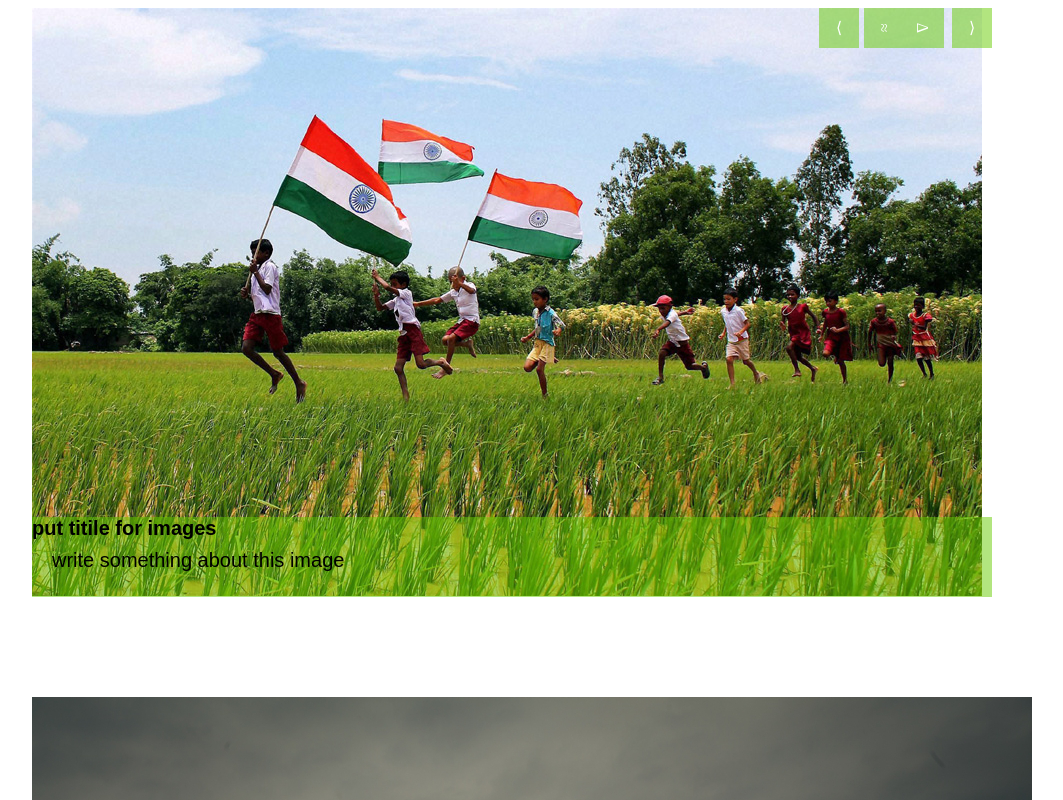
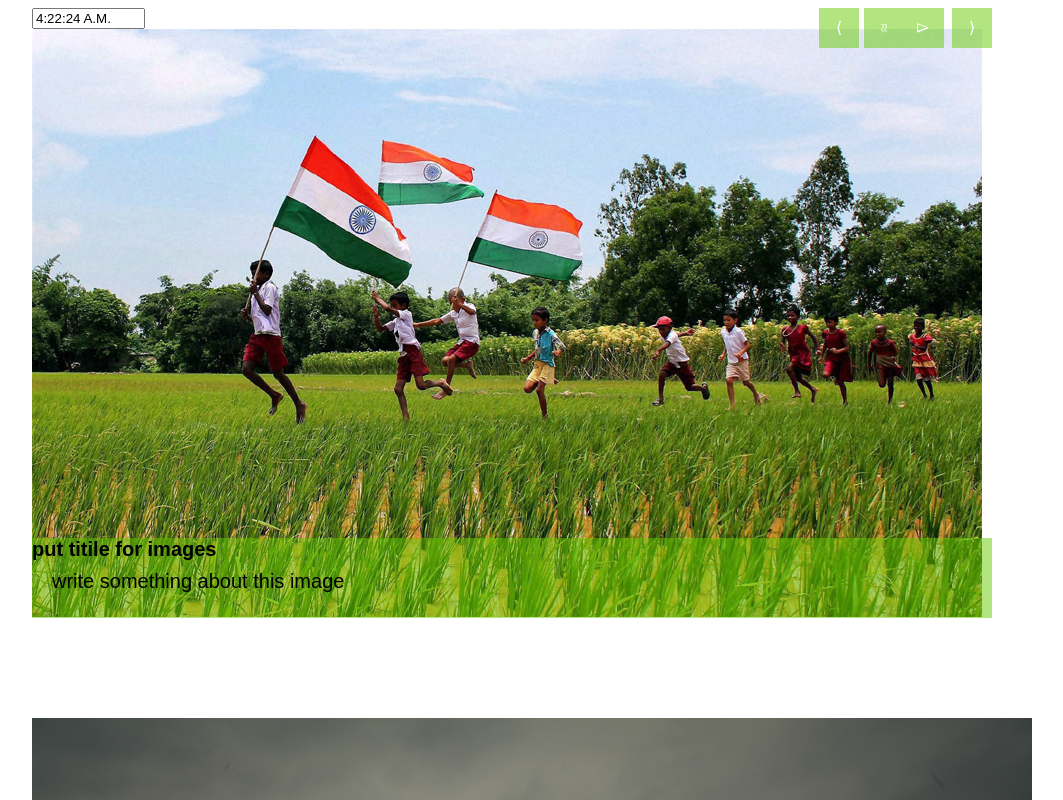
Before and after one commit to subhajit007/jquery_slider, a plain HTML site: page index.html in a window 1280 px wide. Shown: the top 800 px of the page, without its empty margins (128-1191 px from the left). Drawn offline with Linux system fonts and the light colour scheme.

Commit message:
clock added

```diff
--- a/index.html
+++ b/index.html
@@ -14,6 +14,48 @@
 <div id = "play">&Delta;</div>
 <div id = "next">&rang;</div>
 <div id = "prev">&lang;</div>
+<SCRIPT LANGUAGE="JavaScript">
+<!--  Clock --
+var timerID = null
+var timerRunning = false
+
+function stopclock(){
+    if(timerRunning)
+        clearTimeout(timerID)
+    timerRunning = false
+}
+
+function startclock(){
+    stopclock()
+    showtime()
+}
+
+function showtime(){
+    var now = new Date()
+    var hours = now.getHours()
+    var minutes = now.getMinutes()
+    var seconds = now.getSeconds()
+    var timeValue = "" + ((hours > 12) ? hours - 12 : hours)
+    timeValue  += ((minutes < 10) ? ":0" : ":") + minutes
+    timeValue  += ((seconds < 10) ? ":0" : ":") + seconds
+    timeValue  += (hours >= 12) ? " P.M." : " A.M."
+    document.clock.face.value = timeValue
+    timerID = setTimeout("showtime()",1000)
+    timerRunning = true
+}
+//-->
+</SCRIPT>
+<BODY onLoad="startclock()">
+<!-------------------------------------------------------------------------------------------->
+<form name="clock" onSubmit="0">
+<INPUT TYPE="text" NAME="face" SIZE=11 VALUE ="....Initializing....">
+</form>
+
+
+
+</body>
+
+</htmml>
 <!-- Symbols end -->
 <!-- Slider area starts -->
     <div id = "slider">
@@ -148,5 +190,5 @@ $(function(){
 
 </body>
 </html>
-<!-- want to put this effect
+<!-- want to put this effect from jssor.com
 {$Duration:1200,x:0.2,y:-0.1,$Delay:80,$Cols:8,$Rows:4,$Clip:15,$During:{$Left:[0.3,0.7],$Top:[0.3,0.7]},$SlideOut:true,$ChessMode:{$Column:3,$Row:3},$Easing:{$Left:$JssorEasing$.$EaseInWave,$Top:$JssorEasing$.$EaseInWave,$Clip:$JssorEasing$.$EaseOutQuad},$Outside:true,$Round:{$Left:1.3,$Top:2.5}} -->
```
